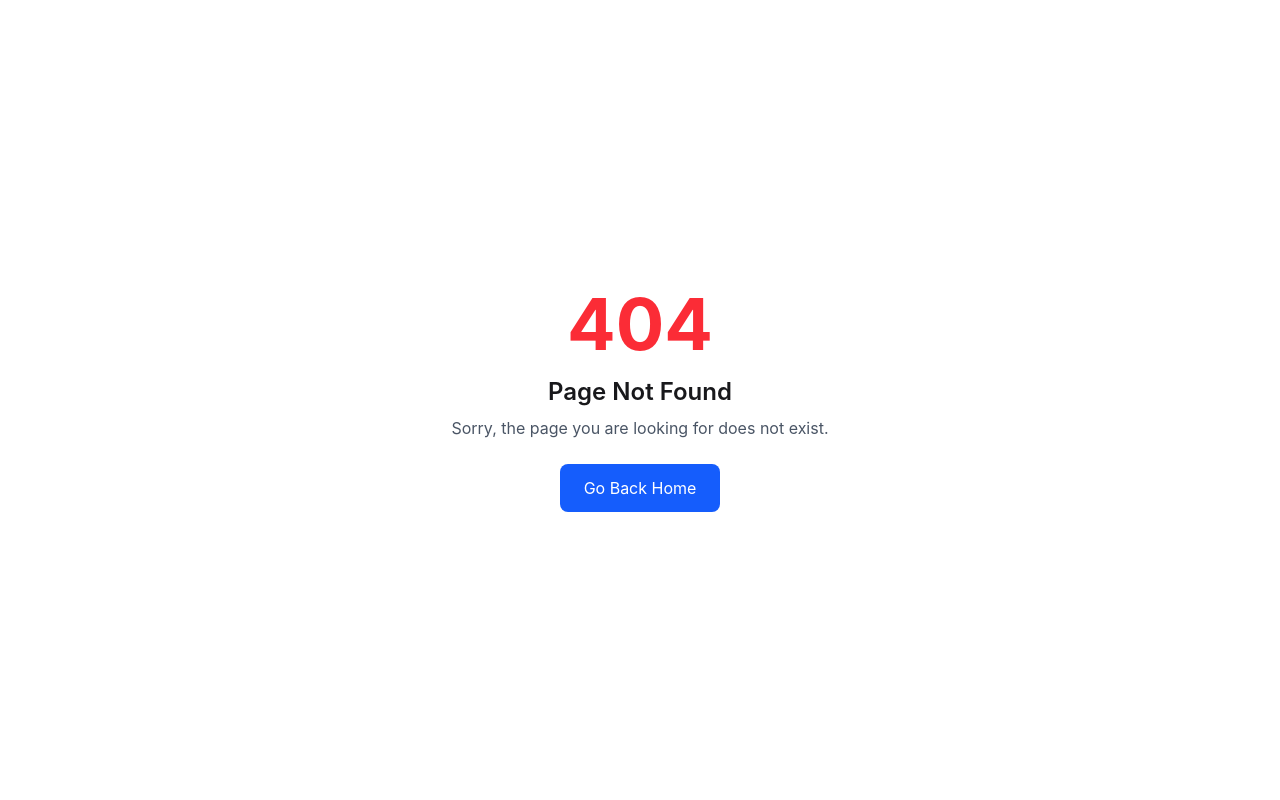
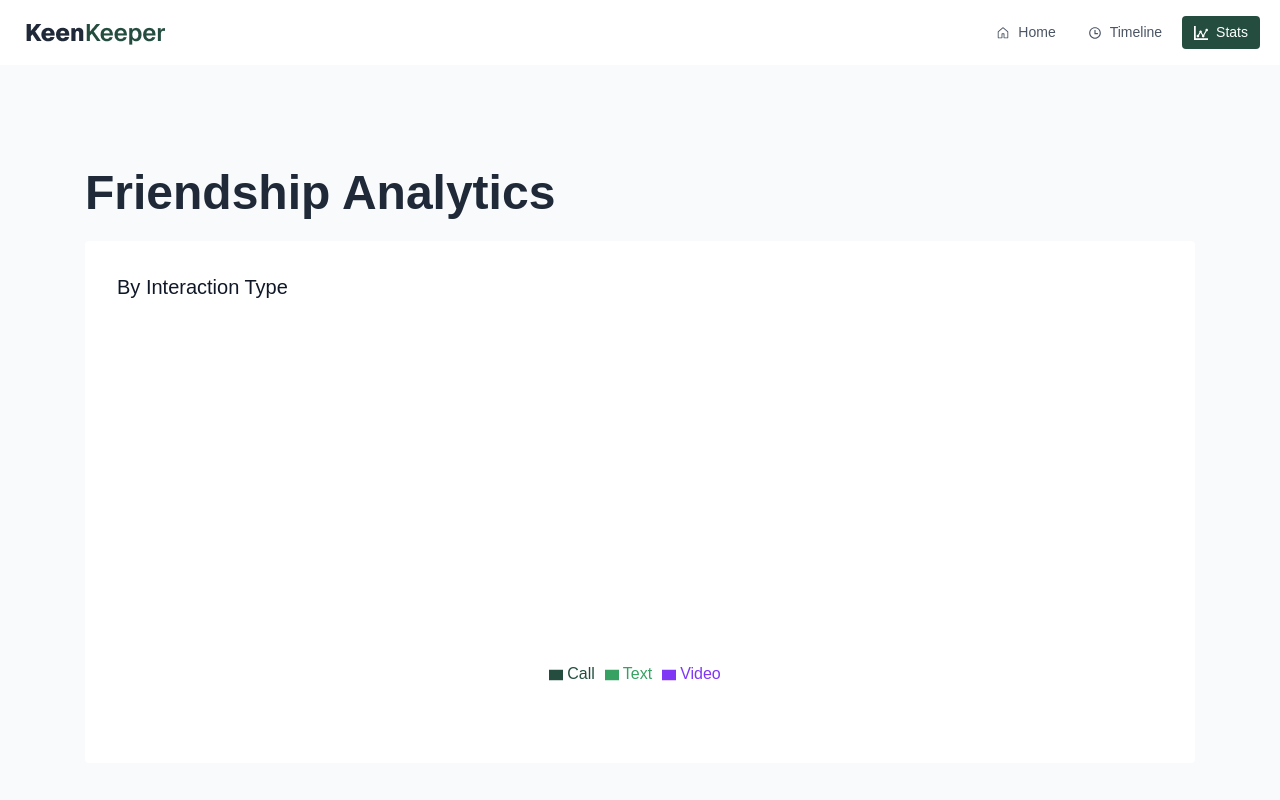
Before and after one commit to muhammad-touhid/B13-Assignment-07-MD-Touhidul-Islam, a React (Vite) app: page /stats in a window 1280 px wide. Before the commit this address had no page. Shown: the top 800 px of the page. Built offline with nearby package versions, Linux system fonts and the light colour scheme.

Commit message:
completed timeline page

```diff
--- a/package.json
+++ b/package.json
@@ -16,6 +16,8 @@
     "react-icons": "^5.6.0",
     "react-router": "^7.16.0",
     "react-spinners": "^0.17.0",
+    "react-toastify": "^11.1.0",
+    "recharts": "^3.9.0",
     "tailwindcss": "^4.3.0"
   },
   "devDependencies": {
--- /dev/null
+++ b/src/context/TimelineContext.jsx
@@ -0,0 +1,3 @@
+import { createContext } from "react";
+
+export const TimelineContext = createContext();
--- /dev/null
+++ b/src/context/TimelineContextProvider.jsx
@@ -0,0 +1,15 @@
+import { useState } from "react";
+import { TimelineContext } from "./TimelineContext";
+
+const TimelineContextProvider = ({ children }) => {
+  const [timelineData, setTimelineData] = useState([]);
+  const data = {
+    timelineData,
+    setTimelineData,
+  };
+  return (
+    <TimelineContext.Provider value={data}>{children}</TimelineContext.Provider>
+  );
+};
+
+export default TimelineContextProvider;
--- a/src/index.css
+++ b/src/index.css
@@ -1,5 +1,10 @@
 @import "tailwindcss";
 @plugin "daisyui";
+@import url("https://fonts.googleapis.com/css2?family=Geist:ital,wght@0,100..900;1,100..900&display=swap");
+
+body {
+  font-family: "Geist", sans-serif;
+}
 
 .heading-custom-color {
   color: #1f2937;
--- a/src/layout/RootLayout.jsx
+++ b/src/layout/RootLayout.jsx
@@ -1,6 +1,7 @@
 import { Outlet } from "react-router";
 import Navbar from "../components/shared/Navbar";
 import Footer from "../components/shared/Footer";
+import { ToastContainer } from "react-toastify";
 
 const RootLayout = () => {
   return (
@@ -8,6 +9,7 @@ const RootLayout = () => {
       <Navbar />
       <Outlet />
       <Footer />
+      <ToastContainer />
     </div>
   );
 };
--- a/src/main.jsx
+++ b/src/main.jsx
@@ -3,9 +3,12 @@ import { createRoot } from "react-dom/client";
 import "./index.css";
 import { RouterProvider } from "react-router/dom";
 import { router } from "./router/Routes";
+import TimelineContextProvider from "./context/TimelineContextProvider";
 
 createRoot(document.getElementById("root")).render(
   <StrictMode>
-    <RouterProvider router={router} />
+    <TimelineContextProvider>
+      <RouterProvider router={router} />
+    </TimelineContextProvider>
   </StrictMode>,
 );
--- a/src/pages/friendDetails/FriendDetails.jsx
+++ b/src/pages/friendDetails/FriendDetails.jsx
@@ -8,14 +8,31 @@ import {
   PiVideoCameraBold,
 } from "react-icons/pi";
 import { MdOutlineTextsms } from "react-icons/md";
+import { useContext } from "react";
+import { TimelineContext } from "../../context/TimelineContext";
+import { toast } from "react-toastify";
 
 const FriendDetails = () => {
+  const { timelineData, setTimelineData } = useContext(TimelineContext);
   const { friends, loading } = useFriendsData();
   const { id } = useParams();
-  console.log(friends);
 
   const expectedFriend = friends.find((friend) => friend.id == id);
-  console.log(expectedFriend);
+
+  const handleTimelineData = (type) => {
+    setTimelineData([
+      ...timelineData,
+      {
+        ...expectedFriend,
+        contactType: type,
+        contactDate: new Date().toISOString(),
+      },
+    ]);
+
+    toast.success(`${type} with ${expectedFriend.name}`, {
+      position: "top-center",
+    });
+  };
 
   if (loading) {
     return (
@@ -103,15 +120,24 @@ const FriendDetails = () => {
           <div className="check-in bg-white rounded-lg shadow p-6">
             <p className="text-xl font-medium">Quick Check-In</p>
             <div className="flex gap-4 mt-4">
-              <div className="bg-[#F8FAFC] rounded-lg shadow flex-1 py-5 flex flex-col items-center gap-2 cursor-pointer">
+              <div
+                className="bg-[#F8FAFC] rounded-lg shadow flex-1 py-5 flex flex-col items-center gap-2 cursor-pointer"
+                onClick={() => handleTimelineData("call")}
+              >
                 <PiPhoneCallBold size={30} />
                 <p className="text-lg">Call</p>
               </div>
-              <div className="bg-[#F8FAFC] rounded-lg shadow flex-1 py-5 flex flex-col items-center gap-2 cursor-pointer">
+              <div
+                className="bg-[#F8FAFC] rounded-lg shadow flex-1 py-5 flex flex-col items-center gap-2 cursor-pointer"
+                onClick={() => handleTimelineData("text")}
+              >
                 <MdOutlineTextsms size={30} />
                 <p className="text-lg">Text</p>
               </div>
-              <div className="bg-[#F8FAFC] rounded-lg shadow flex-1 py-5 flex flex-col items-center gap-2 cursor-pointer">
+              <div
+                className="bg-[#F8FAFC] rounded-lg shadow flex-1 py-5 flex flex-col items-center gap-2 cursor-pointer"
+                onClick={() => handleTimelineData("video")}
+              >
                 <PiVideoCameraBold size={30} />
                 <p className="text-lg">Video</p>
               </div>
--- /dev/null
+++ b/src/pages/stats/Stats.jsx
@@ -0,0 +1,83 @@
+import { useContext } from "react";
+import { Legend, Pie, PieChart, Tooltip } from "recharts";
+import { TimelineContext } from "../../context/TimelineContext";
+
+const Stats = () => {
+  const { timelineData } = useContext(TimelineContext);
+  const calls = timelineData.filter(
+    (activity) => activity.contactType === "call",
+  );
+  const texts = timelineData.filter(
+    (activity) => activity.contactType === "text",
+  );
+  const videos = timelineData.filter(
+    (activity) => activity.contactType === "video",
+  );
+  const data = [
+    {
+      name: "Call",
+      value: calls.length,
+      fill: "#244D3F",
+    },
+    {
+      name: "Text",
+      value: texts.length,
+      fill: "#37a163",
+    },
+    {
+      name: "Video",
+      value: videos.length,
+      fill: "#7f37f5",
+    },
+  ];
+  return (
+    <div className="bg-[#F8FAFC]">
+      <div className="max-w-[1110px] m-auto py-20">
+        <div>
+          <h1 className="text-5xl font-bold heading-custom-color my-6">
+            Friendship Analytics
+          </h1>
+        </div>
+        <div className="bg-white rounded p-8">
+          <h4 className="text-xl font-medium text-gray-900">
+            By Interaction Type
+          </h4>
+          <div className="p-10">
+            <PieChart
+              style={{
+                width: "100%",
+                maxWidth: "350px",
+                maxHeight: "80vh",
+                margin: "auto",
+                aspectRatio: 1,
+              }}
+              responsive
+            >
+              <Pie
+                data={data}
+                innerRadius="80%"
+                outerRadius="100%"
+                // Corner radius is the rounded edge of each pie slice
+                cornerRadius="50%"
+                fill=""
+                // padding angle is the gap between each pie slice
+                paddingAngle={5}
+                dataKey="value"
+                isAnimationActive={true}
+              />
+              <Legend
+                verticalAlign="bottom"
+                wrapperStyle={{
+                  paddingTop: "20px",
+                }}
+              />
+              <Tooltip />
+            </PieChart>
+          </div>
+        </div>
+      </div>
+    </div>
+  );
+};
+
+export default Stats;
--- a/src/pages/timeline/Timeline.jsx
+++ b/src/pages/timeline/Timeline.jsx
@@ -1,7 +1,70 @@
+import { useContext, useState } from "react";
+import { TimelineContext } from "../../context/TimelineContext";
+import { PiPhoneCallBold, PiVideoCameraBold } from "react-icons/pi";
+import { MdOutlineTextsms } from "react-icons/md";
+
 const Timeline = () => {
+  const { timelineData } = useContext(TimelineContext);
+  const [filter, setFilter] = useState("all");
+  const filteredTimeline =
+    filter === "all"
+      ? timelineData
+      : timelineData.filter((activity) => activity.contactType === filter);
+
   return (
-    <div>
-      <h2>this is timeline</h2>
+    <div className="bg-[#F8FAFC]">
+      <div className="max-w-[1110px] m-auto py-20">
+        <div className="">
+          <h2 className="text-5xl font-bold heading-custom-color">Timeline</h2>
+          <select
+            className="select text-gray-500 my-10"
+            value={filter}
+            onChange={(e) => setFilter(e.target.value)}
+          >
+            <option value="all">All</option>
+            <option value="call">Call</option>
+            <option value="text">Text</option>
+            <option value="video">Video</option>
+          </select>
+        </div>
+
+        {filteredTimeline.map((activity, index) => {
+          return (
+            <div
+              key={index}
+              className="activity-div bg-white rounded shadow p-4 mb-6"
+            >
+              <div className="flex items-center gap-3">
+                <div>
+                  {activity.contactType == "call" ? (
+                    <PiPhoneCallBold size={30} />
+                  ) : activity.contactType == "text" ? (
+                    <MdOutlineTextsms size={30} />
+                  ) : (
+                    <PiVideoCameraBold size={30} />
+                  )}
+                </div>
+                <div>
+                  <span className="text-xl font-medium capitalize">
+                    {activity.contactType}
+                  </span>
+                  <span className="text-lg text-gray-500">{` with ${activity.name}`}</span>
+                  <p className="text-gray-500">
+                    {new Date(activity.contactDate).toLocaleDateString(
+                      "en-US",
+                      {
+                        month: "long",
+                        day: "numeric",
+                        year: "numeric",
+                      },
+                    )}
+                  </p>
+                </div>
+              </div>
+            </div>
+          );
+        })}
+      </div>
     </div>
   );
 };
--- a/src/router/Routes.jsx
+++ b/src/router/Routes.jsx
@@ -2,8 +2,9 @@ import { createBrowserRouter } from "react-router";
 import RootLayout from "../layout/RootLayout";
 import Homepage from "../pages/homepage/Homepage";
 import NotFoundPage from "../pages/notfoundpage/NotFoundPage";
-import Timeline from "../pages/timeline/timeline";
+import Timeline from "../pages/timeline/Timeline";
 import FriendDetails from "../pages/friendDetails/FriendDetails";
+import Stats from "../pages/stats/Stats";
 
 export const router = createBrowserRouter([
   {
@@ -18,6 +19,7 @@ export const router = createBrowserRouter([
         path: "/timeline",
         element: <Timeline />,
       },
+      { path: "/stats", element: <Stats /> },
       {
         path: "/friend/:id",
         element: <FriendDetails />,
--- a/vite.config.js
+++ b/vite.config.js
@@ -5,4 +5,9 @@ import tailwindcss from "@tailwindcss/vite";
 // https://vite.dev/config/
 export default defineConfig({
   plugins: [react(), tailwindcss()],
+  server: {
+    watch: {
+      usePolling: true,
+    },
+  },
 });
```
Also changed, not shown: 1 other file (tests, documents, lock files or other folders).
